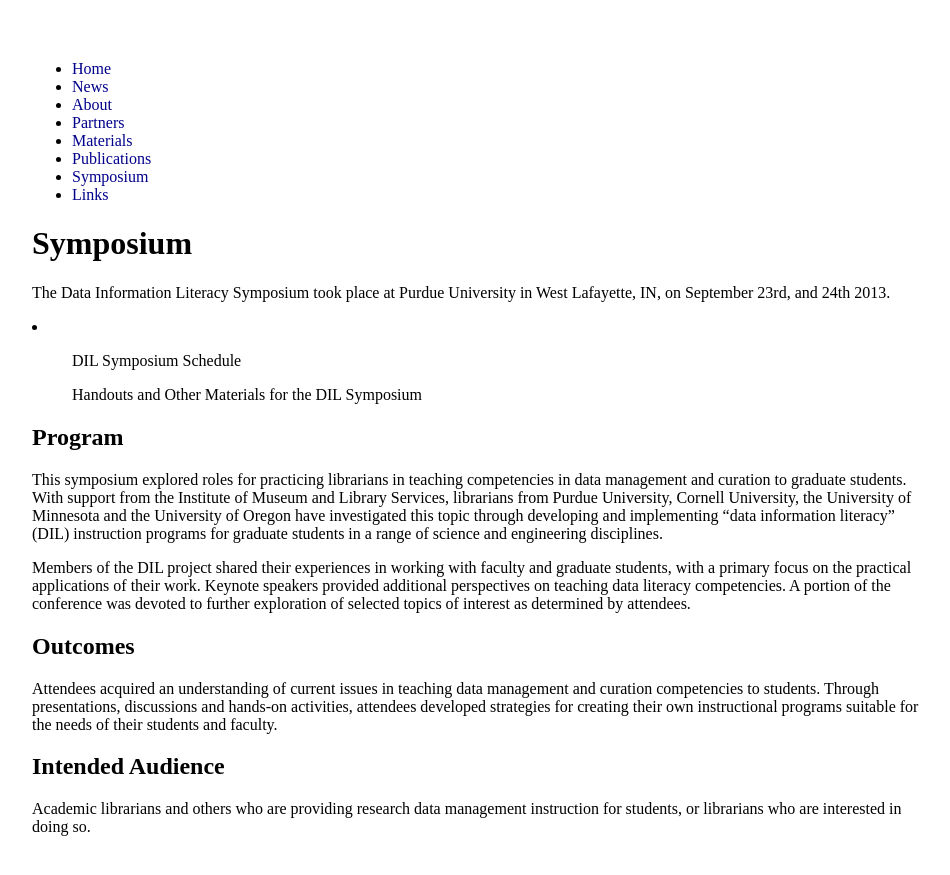
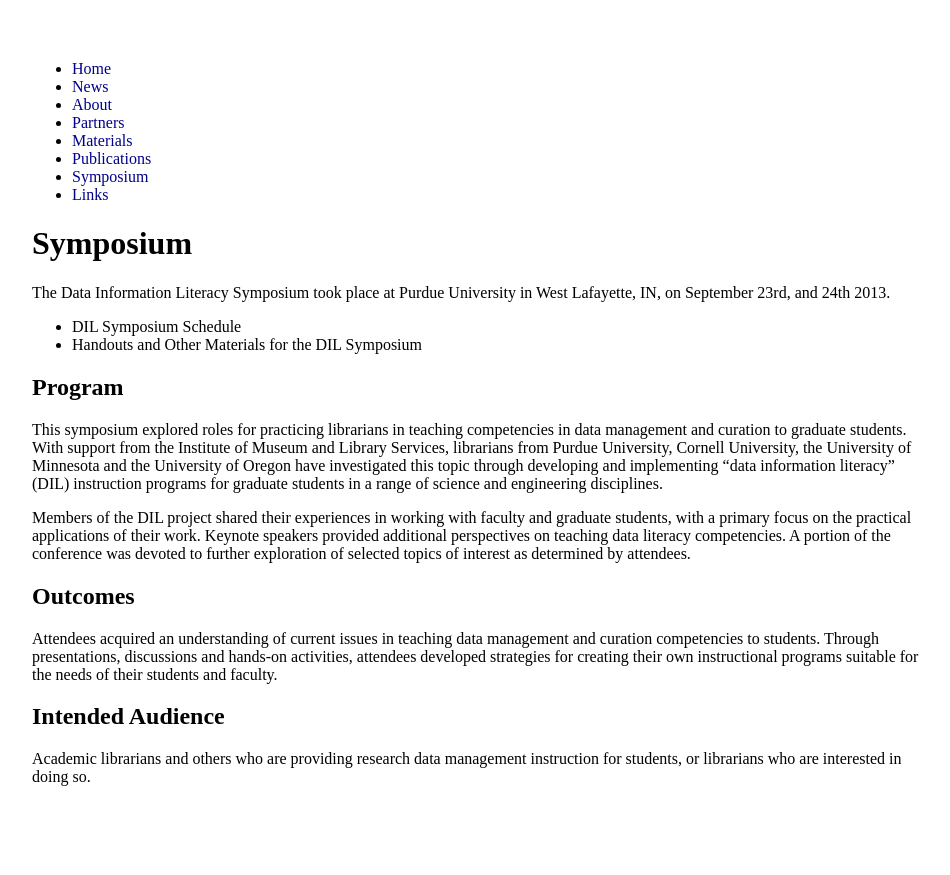
Before and after one commit to datainfolit/datainfolit, a Jekyll site: the page built from symposium/index.html, in a window 1280 px wide. Shown: the top 875 px of the page, without its empty margins (160-1110 px from the left). Built offline with Jekyll 4.4.1, drawn with Linux system fonts in a browser that asks for light colours.

Commit message:
Update index.html

```diff
--- a/symposium/index.html
+++ b/symposium/index.html
@@ -6,10 +6,10 @@
 <div class="content">
 <h1>Symposium</h1>
 <p>The Data Information Literacy Symposium took place at Purdue University in West Lafayette, IN, on September 23rd, and 24th 2013.
-  <li>
-    <ul>DIL Symposium Schedule</ul>
-    <ul>Handouts and Other Materials for the DIL Symposium</ul>
-  </li>
+  <ul>
+    <li>DIL Symposium Schedule</li>
+    <li>Handouts and Other Materials for the DIL Symposium</li>
+  </ul>
 </p>
 <h2>Program</h2>
 <p>This symposium explored roles for practicing librarians in teaching competencies in data management and curation to graduate students.  With support from the Institute of Museum and Library Services, librarians from Purdue University, Cornell University, the University of Minnesota and the University of Oregon have investigated this topic through developing and implementing “data information literacy” (DIL) instruction programs for graduate students in a range of science and engineering disciplines.  </p>
```
